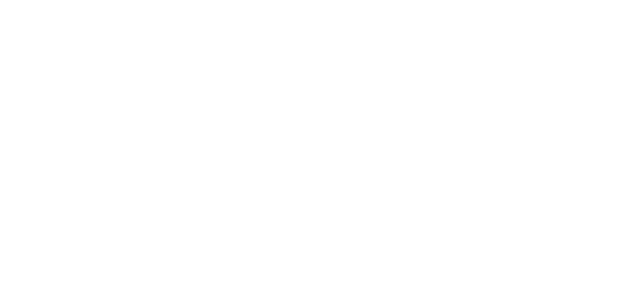
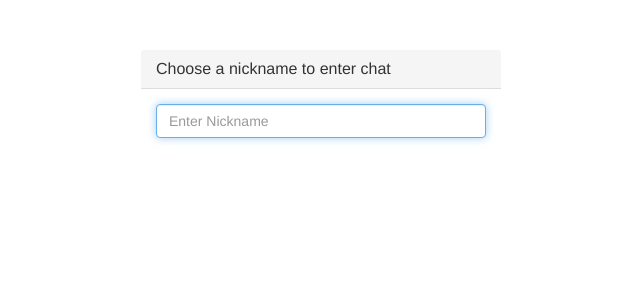
Before and after one commit to willieaugustine/realtimepythonchat, a Flask app: page /login in a window 1280 px wide. Before the commit the part shown is empty. Shown: the top 300 px of the page, without its empty margins (319-959 px from the left). Run offline with Flask 2, Linux system fonts and the light colour scheme; some libraries are stand-ins or nearby versions.

Commit message:
creating form

```diff
--- a/Templates/login.html
+++ b/Templates/login.html
@@ -6,5 +6,46 @@
     <script src="//code.jquery.com/jquery-1.11.1.js"></script>
     <script src="//maxcdn.bootstrapcdn.com/bootstrap/3.2.0/js/bootstrap.min.js"></script>
     <script src="//cdnjs.cloudflare.com/ajax/libs/jquery-cookies/1.4.1/jquery.cookie.min.js"></script>
+    <script>
+        $(function(){
+        if ($.cookie("realtime-chat-nickname")){
+        window.location = "/"
+        } else {
+        $("#frm-login").submit(function(event) {
+        event.preventDefault();
+        if ($("#nickname").val() !==''){
+        $.cookie("realtime-chat-nickname", $("#nickname"
+        windows.location = "/";
+        }
+        })
+        }
+        })
+    </script>
+    <link href="//maxcdn.bootstrapcdn.com/bootstrap/3.2.0/css/bootstrap.min.css" rel="stylesheet">
+    <link href="//maxcdn.bootstrapcdn.com/font-awesome/4.1.0/css/font-awesome.min.css" rel="stylesheet">
+    <style type ="text/css"></style>
+
 </head>
+<body>
+<div class ="container" style ="padding-top: 50px">
+    <div class="row">
+        <div class ="col-md-4 col-md-offset-4">
+            <div class ="login-panel panel-default">
+                <div class ="panel-heading">
+                    <h3 class ="panel-title">Choose a nickname to enter chat</h3>
+                </div>
+                <div class ="panel-body">
+                    <form role="form" id ="frm-login">
+                        <fieldset>
+                            <div class="form-group">
+                                <input class="form-control" placeholder="Enter Nickname" name="nickname" id="nickname" type="text" autofocus required="">
+                            </div>
+                        </fieldset>
+                    </form>
+                </div>
+            </div>
+        </div>
+    </div>
+</div>
+</body>
 </html>
```
